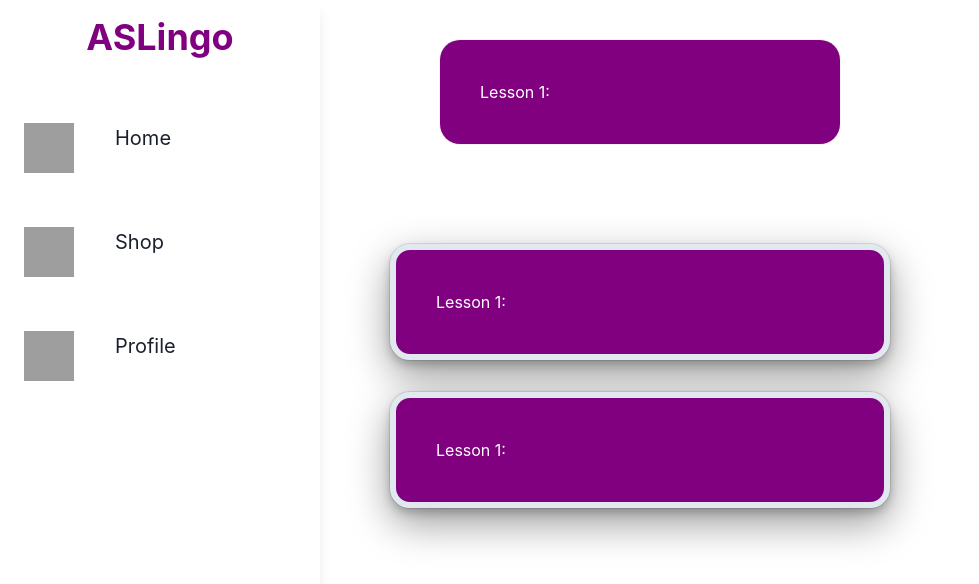
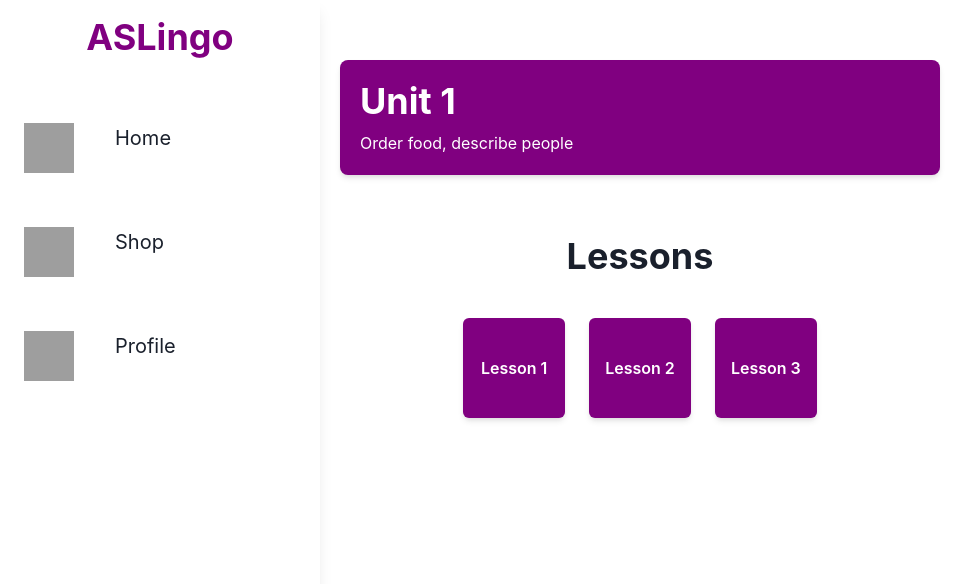
Before and after one commit to adriannapinzariu/WaffleHacks_Project, a React (Create React App) app: page /lesson in a window 1280 px wide. Shown: the top 584 px of the page, without its empty margins (0-979 px from the left). Built offline with nearby package versions, Linux system fonts and the light colour scheme; grey boxes are pictures that could not be loaded.

Commit message:
Making Unit 1

```diff
--- /dev/null
+++ b/public/3D/test.js
@@ -0,0 +1,6 @@
+import {model1} from './puzzlePiece1.glb';
+
+function model({model1}){
+    const model = forwardRef()
+}
+export default React.forwardRef(model);
--- a/src/LessonPage.js
+++ b/src/LessonPage.js
@@ -1,10 +1,7 @@
 import React from 'react';
-import {Heading, SimpleGrid, Box, Button, Input, useBreakpointValue,Spacer,Flex, Center } from "@chakra-ui/react";
-import { useState } from 'react'
-
-
+import { Button, Box, Flex, Heading, Text, Center, Spacer, Grid } from '@chakra-ui/react';
+import { ChakraProvider, extendTheme } from "@chakra-ui/react";
 import DrawerExample from "./sidebar";
-import { ChakraProvider, extendTheme } from "@chakra-ui/react";
 
 const components = {
   Drawer: {
@@ -26,71 +23,49 @@ const theme = extendTheme({
   components
 });
 
+function LessonPage() {
+  return (
+    <ChakraProvider theme={theme}>
+      <DrawerExample />
 
+      <Flex
+        direction="column"
+        align="center"
+        maxW={{ xl: "1200px" }}
+        m="0 auto"
+      >
+        <Box p={5} bg="purple" color="white" boxShadow="md" w={{ base: "90%", md: "50%" }} rounded="lg" m={5}>
+          <Heading as="h2" mb={2}>Unit 1</Heading>
+          <Text>Order food, describe people</Text>
+        </Box>
 
-function LessonPage(){
- return(
-  <>
-  <ChakraProvider theme={theme}>
-      <div>
+        <Heading as="h2" mt={10}>
+          Lessons
+        </Heading>
 
-        <DrawerExample />
-      </div>
+        <Grid
+          templateColumns={{ sm: "repeat(1, 1fr)", md: "repeat(2, 1fr)", lg: "repeat(3, 1fr)" }}
+          gap={6}
+          p={10}
+        >
+          <Box as={Button} size="md" h="100px" bg="purple" color="white" boxShadow="md">
+            Lesson 1
+          </Box>
+
+          <Box as={Button} size="md" h="100px" bg="purple" color="white" boxShadow="md">
+            Lesson 2
+          </Box>
+
+          <Box as={Button} size="md" h="100px" bg="purple" color="white" boxShadow="md">
+            Lesson 3
+          </Box>
+
+          {/* Add more lessons as you wish */}
+
+        </Grid>
+      </Flex>
     </ChakraProvider>
-    <Center>
-    <Box
-    w= {[100,300,400]}
-    color="white"
-    rounded="20px"
-    bg="purple"
-    boxShadow='xs'
-    p="10"
-    >
-      <text>
-        Lesson 1:
-      </text>
-    </Box>
-    </Center>
-
-  <SimpleGrid
-    spacing='8'
-    p='100'
-
-
-  >
-    <Box
-    padding="6"
-    w= {[100, 300, 500]}
-    margin="auto"
-    color="white"
-    borderWidth="6px"
-    rounded="20px"
-    bg="purple"
-    boxShadow='dark-lg'
-    p="10"
-    >
-      <text>
-        Lesson 1:
-      </text>
-    </Box>
-    <Box
-    padding="6"
-    w= {[100, 300, 500]}
-    margin="auto"
-    color="white"
-    borderWidth="6px"
-    rounded="20px"
-    bg="purple"
-    boxShadow='dark-lg'
-    p="10"
-    >
-      <text>
-        Lesson 1:
-      </text>
-    </Box>
-  </SimpleGrid>
-  </>
- );
+  );
 }
 
 export default LessonPage;
--- a/src/LoginPage.js
+++ b/src/LoginPage.js
@@ -5,6 +5,7 @@ import { Html, OrbitControls } from '@react-three/drei';
 import * as THREE from 'three';
 import { GLTFLoader } from 'three/examples/jsm/loaders/GLTFLoader';
 import { motion } from 'framer-motion';
+import { Link } from 'react-router-dom';
 
 
 import { MeshBasicMaterial } from 'three';
@@ -100,6 +101,7 @@ function LoginPage() {
                 <Input type="password" />
               </FormControl>
 
+              <Link to="/lesson">
           <MotionButton
             whileHover="hover"
             whileTap="tap"
@@ -113,6 +115,7 @@ function LoginPage() {
           >
             Log in
           </MotionButton>
+        </Link>
             </VStack>
           </Box>
         </MotionBox>
```
Lines whose indentation alone changed are shown as unchanged.
